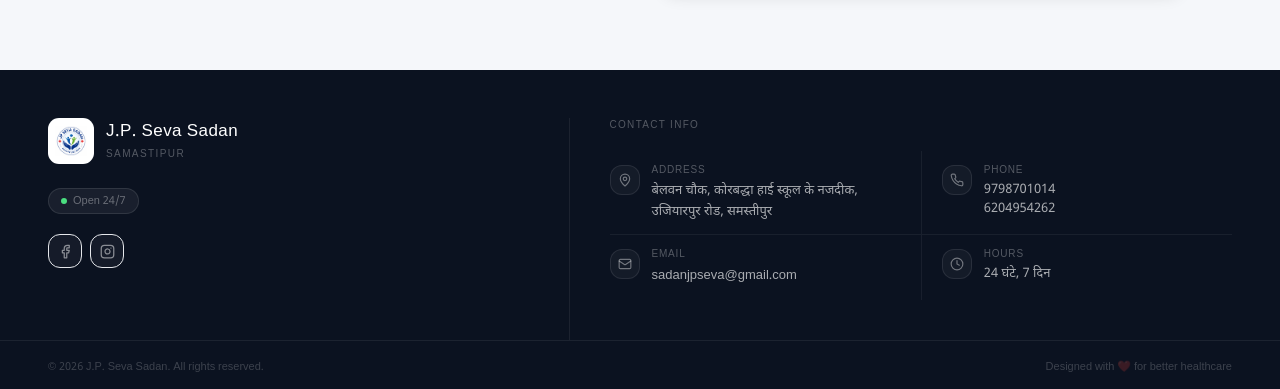
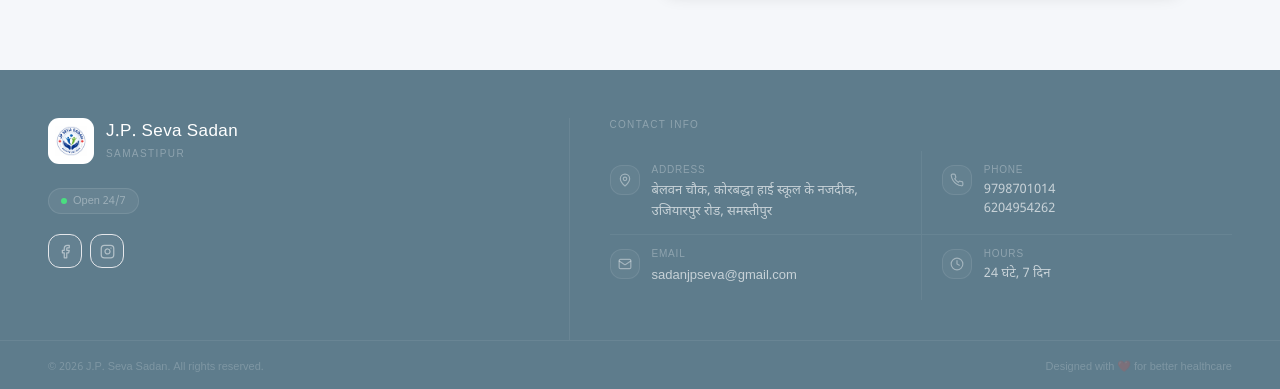
Before and after one commit to alt-medee/jan-seva-sadan-frontend-web, a React (Vite) app: page / in a window 1280 px wide. Shown: the part 6469-6858 px from the top of the page. Built offline with nearby package versions, Linux system fonts and the light colour scheme; the HTML template or start-up script is replaced by a standard one.

Commit message:
footer color update

```diff
--- a/src/components/Footer.tsx
+++ b/src/components/Footer.tsx
@@ -15,7 +15,7 @@
 
 const Footer = () => (
   <>
-    <footer className="bg-[#0b1220] text-white">
+    <footer className="bg-[#5E7C8C] text-white">
       <div className="container mx-auto px-5 md:px-12 pt-8 md:pt-12 pb-0">
 
         {/* ── DESKTOP LAYOUT ── */}
```
